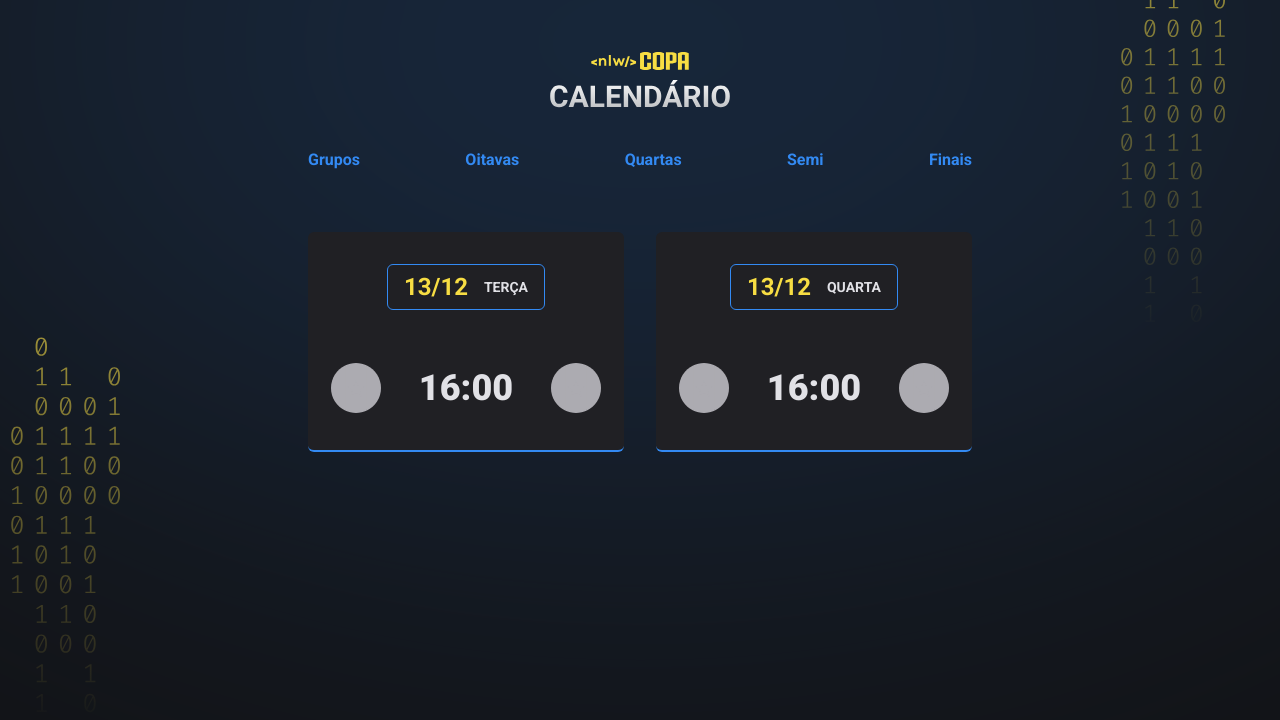
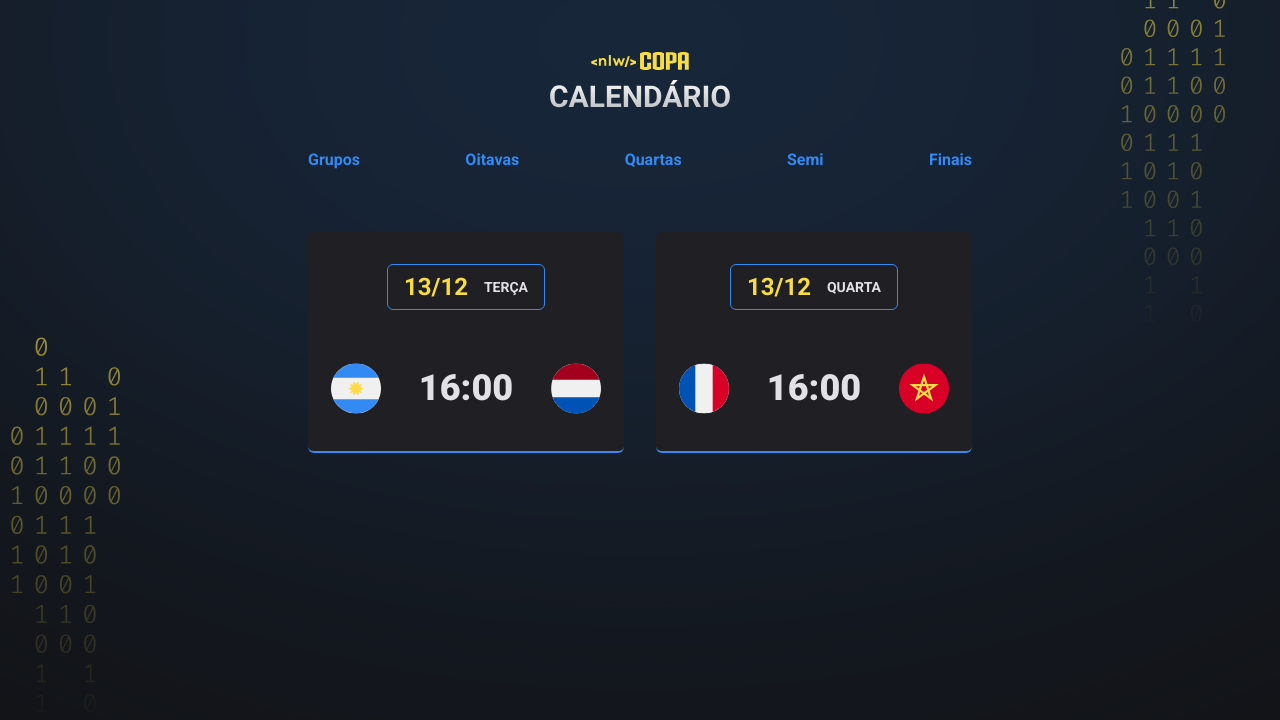
Before and after one commit to JhowRodrigues2/Calendario-da-Copa-2022, a React (Vite) app: page /semi in a window 1280 px wide. Shown: the top 720 px of the page. Built offline with nearby package versions, Linux system fonts and the light colour scheme.

Commit message:
Semi-final

```diff
--- a/src/Components/Semi.jsx
+++ b/src/Components/Semi.jsx
@@ -2,7 +2,10 @@ import React from "react";
 import { Helmet } from "react-helmet";
 import Card from "./Card";
 import Game from "./Game";
-import Undefined from "/src/assets/icon-undefined.svg";
+import Argentina from "/src/assets/Argentina.svg";
+import Croatia from "/src/assets/Netherlands.svg";
+import Morocco from "/src/assets/Morocco.svg";
+import France from "/src/assets/France.svg";
 
 const Semi = () => {
   return (
@@ -13,10 +16,10 @@ const Semi = () => {
       </Helmet>
       <main className="cards">
         <Card date={"13/12"} day={"Terça"}>
-          <Game player1={Undefined} player2={Undefined} hour={"16:00"} />
+          <Game player1={Argentina} player2={Croatia} hour={"16:00"} />
         </Card>
         <Card date={"13/12"} day={"Quarta"}>
-          <Game player1={Undefined} player2={Undefined} hour={"16:00"} />
+          <Game player1={France} player2={Morocco} hour={"16:00"} />
         </Card>
       </main>
     </div>
```
